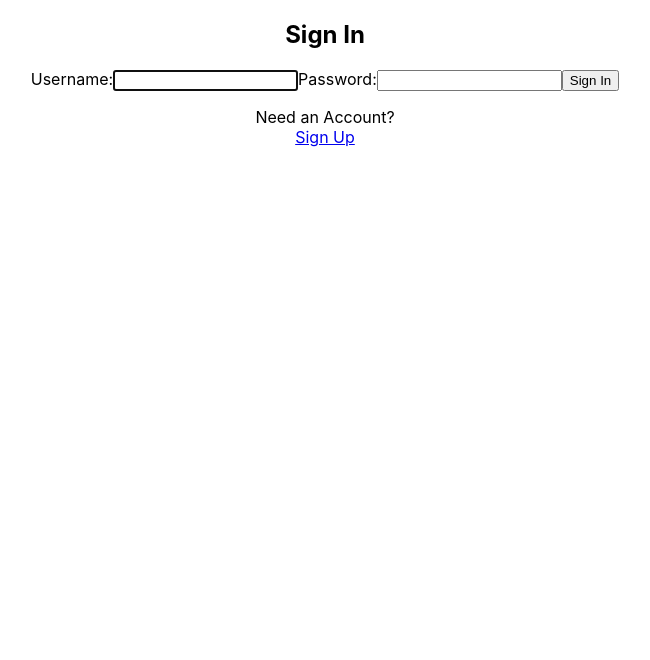
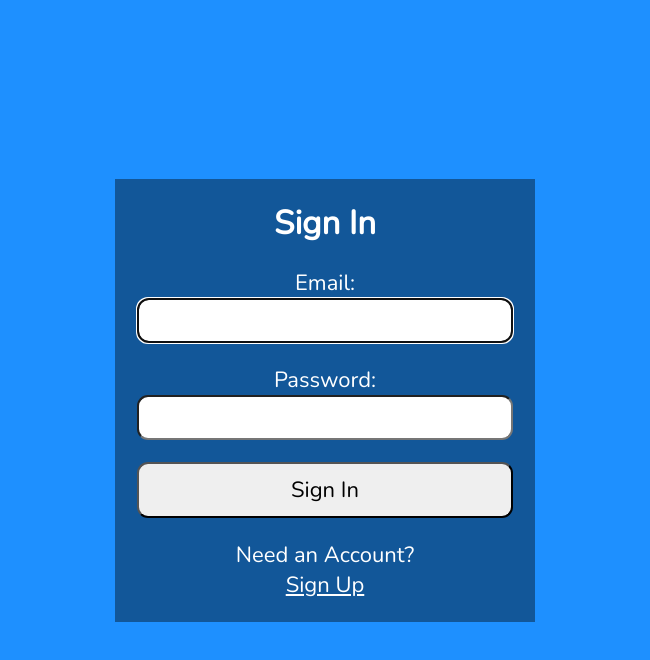
Before and after one commit to booze-now/frontend-staff, a React (Create React App) app: page / in a window 1280 px wide. Shown: the top 660 px of the page, without its empty margins (315-965 px from the left). Built offline with nearby package versions, Linux system fonts and the light colour scheme.

Commit message:
Auth expand with axios

```diff
--- /dev/null
+++ b/src/api/axios.js
@@ -0,0 +1,4 @@
+import axios from "axios";
+export default axios.create({
+  baseURL: "http://localhost:8000/api",
+});
--- a/src/components/public/Login.js
+++ b/src/components/public/Login.js
@@ -1,28 +1,69 @@
 import { useRef, useState, useEffect, useContext } from "react";
+import AuthContext from "../../context/AuthProvider";
 
+import axios from "../../api/axios";
+const LOGIN_URL = "/login";
+
+//console.log(LOGIN_URL);
 export function Login() {
-  const userRef = useRef();
+  const { setAuth } = useContext(AuthContext);
+  const userEmailRef = useRef();
   const errRef = useRef();
 
-  const [user, setUser] = useState("");
-  const [pwd, setPwd] = useState("");
+  const [email, setUserEmail] = useState("");
+  const [password, setPassword] = useState("");
   const [errMsg, setErrMsg] = useState("");
   const [success, setSuccess] = useState(false);
 
+  console.log(email, password);
+
   useEffect(() => {
-    userRef.current.focus();
+    userEmailRef.current.focus();
   }, []);
 
   useEffect(() => {
     setErrMsg("");
-  }, [user, pwd]);
+  }, [email, password]);
 
   const handleSubmit = async (e) => {
     e.preventDefault();
-    console.log(user, pwd);
-    setUser("");
-    setPwd("");
-    setSuccess(true);
+    try {
+      // console.log(email, password);
+      const response = await axios.post(
+        LOGIN_URL,
+        JSON.stringify({ email, password }),
+        {
+          headers: { "Content-Type": "application/json" },
+          withCredentials: true,
+        }
+
+      );
+      console.log(JSON.stringify(response?.data));
+      //console.log(JSON.stringify(response));
+      const accessToken = response?.data?.accessToken;
+      const roles = response?.data?.roles;
+      setAuth(email, password, roles, accessToken);
+      setUserEmail("");
+      setPassword("");
+      setSuccess(true);
+    } catch (err) {
+      if (!err?.response) {
+        setErrMsg("No Server Response");
+      } else if (err.response?.status === 401) {
+        setErrMsg("Invalid Username or Password");
+      } else if (err.response?.status === 400) {
+        setErrMsg("Missing Username or Password");
+      } else if (err.response?.status === 409) {
+        setErrMsg("Username Taken");
+      } else if (err.response?.status === 500) {
+        setErrMsg("Internal Server Error");
+      } else if (err.response?.status === 405) {
+        setErrMsg("Method Not Allowed");
+      } else {
+        setErrMsg("Login Failed");
+      }
+      errRef.current.focus();
+    }
   };
 
   return (
@@ -46,14 +87,14 @@ export function Login() {
           </p>
           <h1>Sign In</h1>
           <form onSubmit={handleSubmit}>
-            <label htmlFor="username">Username:</label>
+            <label htmlFor="email">Email:</label>
             <input
               type="text"
-              id="username"
-              ref={userRef}
+              id="email"
+              ref={userEmailRef}
               autoComplete="off"
-              onChange={(e) => setUser(e.target.value)}
-              value={user}
+              onChange={(e) => setUserEmail(e.target.value)}
+              value={email}
               required
             />
 
@@ -61,8 +102,8 @@ export function Login() {
             <input
               type="password"
               id="password"
-              onChange={(e) => setPwd(e.target.value)}
-              value={pwd}
+              onChange={(e) => setPassword(e.target.value)}
+              value={password}
               required
             />
             <button>Sign In</button>
--- /dev/null
+++ b/src/context/AuthProvider.js
@@ -0,0 +1,15 @@
+import { createContext, useState } from "react";
+
+const AuthContext = createContext({});
+
+export const AuthProvider = ({ children }) => {
+  const [auth, setAuth] = useState({});
+
+  return (
+    <AuthContext.Provider value={{ auth, setAuth }}>
+      {children}
+    </AuthContext.Provider>
+  );
+};
+
+export default AuthContext;
--- a/src/index.css
+++ b/src/index.css
@@ -1,13 +1,114 @@
-body {
-  margin: 0;
-  font-family: -apple-system, BlinkMacSystemFont, 'Segoe UI', 'Roboto', 'Oxygen',
-    'Ubuntu', 'Cantarell', 'Fira Sans', 'Droid Sans', 'Helvetica Neue',
-    sans-serif;
-  -webkit-font-smoothing: antialiased;
-  -moz-osx-font-smoothing: grayscale;
+@import url('https://fonts.googleapis.com/css2?family=Nunito&display=swap');
+
+* {
+    margin: 0;
+    padding: 0;
+    box-sizing: border-box;
 }
 
-code {
-  font-family: source-code-pro, Menlo, Monaco, Consolas, 'Courier New',
-    monospace;
+html {
+    font-family: 'Nunito', sans-serif;
+    font-size: 22px;
+    color: #fff;
 }
+
+body {
+    min-height: 10vh;
+    background-color: dodgerblue;
+}
+
+.App {
+  display: flex;
+  flex-direction: column;
+  justify-content: center;
+  align-items: center;
+  min-height: 100vh;
+  padding: 1rem 0.5rem;
+}
+
+section {
+    width: 100%;
+    max-width: 420px;
+    min-height: 400px;
+    display: flex;
+    flex-direction: column;
+    justify-content: flex-start;
+    padding: 1rem;
+    background-color: rgba(0,0,0,0.4);
+}
+
+form {
+    display: flex;
+    flex-direction: column;
+    justify-content: space-evenly;
+    flex-grow: 1;
+    padding-bottom: 1rem;
+}
+
+a, a:visited {
+    color: #fff;
+}
+
+input[type="text"],
+input[type="password"],
+button,
+textarea {
+  font-family: 'Nunito', sans-serif;
+  font-size: 22px;
+  padding: 0.25rem;
+  border-radius: 0.5rem;
+}
+
+label,
+button {
+  margin-top: 1rem;
+}
+
+button {
+  padding: 0.5rem;
+}
+
+.instructions {
+    font-size: 0.75rem;
+    border-radius: 0.5rem;
+    background: #000;
+    color: #fff;
+    padding: 0.25rem;
+    position: relative;
+    bottom: -10px;
+}
+
+.instructions > svg {
+    margin-right: 0.25rem;
+}
+
+.offscreen {
+    position: absolute;
+    left: -9999px;
+}
+
+.hide {
+    display: none;
+}
+
+.valid {
+    color: limegreen;
+    margin-left: 0.25rem;
+}
+
+.invalid {
+    color: red;
+    margin-left: 0.25rem;
+}
+
+.errmsg {
+    background-color: lightpink;
+    color: firebrick;
+    font-weight: bold;
+    padding: 0.5rem;
+    margin-bottom: 0.5rem;
+}
+
+.line {
+    display: inline-block;
+}
--- a/src/index.js
+++ b/src/index.js
@@ -1,13 +1,16 @@
-import React from 'react';
-import ReactDOM from 'react-dom/client';
-import './index.css';
-import App from './App';
-import reportWebVitals from './reportWebVitals';
+import React from "react";
+import ReactDOM from "react-dom/client";
+import "./index.css";
+import App from "./App";
+import reportWebVitals from "./reportWebVitals";
+import {AuthProvider} from './context/AuthProvider';
 
-const root = ReactDOM.createRoot(document.getElementById('root'));
+const root = ReactDOM.createRoot(document.getElementById("root"));
 root.render(
   <React.StrictMode>
-    <App />
+    <AuthProvider>
+      <App />
+    </AuthProvider>
   </React.StrictMode>
 );
 
```
